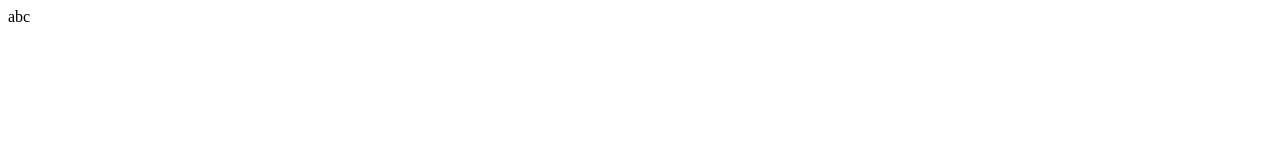
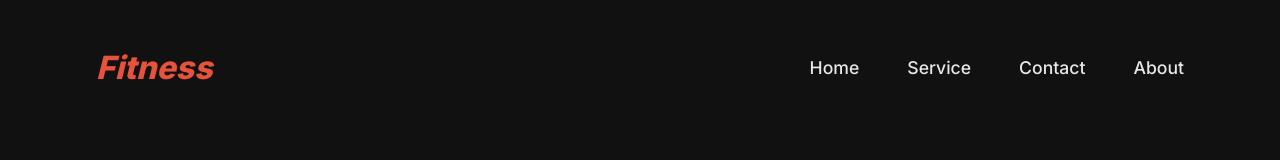
Before and after one commit to rakibul972500/Assignment-2, a plain HTML site: page index.html in a window 1280 px wide. Drawn offline with nearby package versions, Linux system fonts and the light colour scheme.

Commit message:
navbar design

```diff
--- a/index.html
+++ b/index.html
@@ -9,11 +9,21 @@
   <link href='https://unpkg.com/boxicons@2.1.4/css/boxicons.min.css' rel='stylesheet'>
 </head>
 <body>
-    <div>
-        <section>
-            abc
+    <!-- !--header section started -->
+  <header class="header">
+    <nav class="navbar">
+      <h4 class="brand">Fitness</h4>
+      <div class="nav-option">
+        <ul>
+          <li><a href="#" class="active">Home</a></li>
+          <li><a href="#">Service</a></li>
+          <li><a href="#">Contact</a></li>
+          <li><a href="#">About</a></li>
+        </ul>
+      </div>
+      <i class='bx bx-menu-alt-right'></i>
+    </nav>
+  </header>
+  <!--header section ended-->
 
-        </section>
-    </div>
 </body>
-</html>
--- a/styles/index.css
+++ b/styles/index.css
@@ -0,0 +1,88 @@
+@import url('https://fonts.googleapis.com/css2?family=Inter:wght@100..900&display=swap');
+@import url('https://fonts.googleapis.com/css2?family=Dancing+Script:wght@400..700&display=swap');
+
+
+*{
+  margin: 0;
+  padding: 0;
+  box-sizing: border-box;
+}
+:root{
+    --font-color:#ffffff;
+  --sec-font:#ffffff99;
+  --main-color: rgb(17, 17, 17);
+  --sec-main:#262626;
+  --orange-color:rgb(230, 83, 60);
+}
+body{
+   font-family: "Inter", sans-serif;
+   max-width: 1440px;
+   background-color:var(--main-color);
+}
+/*shared style start*/
+.container{
+    margin: 3rem auto;
+    width: 80%;
+    border-radius: 3px;
+    color: var(--font-color);
+  }
+
+
+  h1{
+    font-size: 2.5rem;
+  }
+  p{
+    color: var(--sec-font);
+    font-size: .9rem;
+    line-height: 1.3rem;
+    opacity: 80%;
+  }
+  /*shared style end*/
+  /*Navbar style start*/
+header{
+    padding:3rem 6rem;
+    width: 100%;
+    background: linear-gradient(180.00deg, rgb(17, 17, 17),rgba(119, 119, 119, 0) 100%);
+
+  }
+  .navbar{
+    display: flex;
+    justify-content: space-between;
+    align-items: center;
+  }
+
+  .navbar i{
+    color: var(--font-color);
+    font-size: 2.5rem;
+    display: none;
+  }
+  .brand{
+   font-size: 2rem;
+   font-weight: 800;
+   color:var(--orange-color);
+   font-style: italic;
+  }
+
+  .nav-option ul{
+    display: flex;
+    gap: 3rem;
+    list-style: none;
+  }
+
+  ul li , li a{
+    text-decoration: none;
+    font-size: 1.1rem;
+    color: var(--font-color);
+    font-weight: 500;
+    opacity: 95%;
+  }
+
+  .gift{
+    border-top: 2px solid var(--font-color);
+    border-bottom: 2px solid var(--font-color);
+    color: var(--orange-color);
+    font-weight: 700;
+    font-size: 1.2rem;
+  }
+
+  /*Navbar style end*/
```
